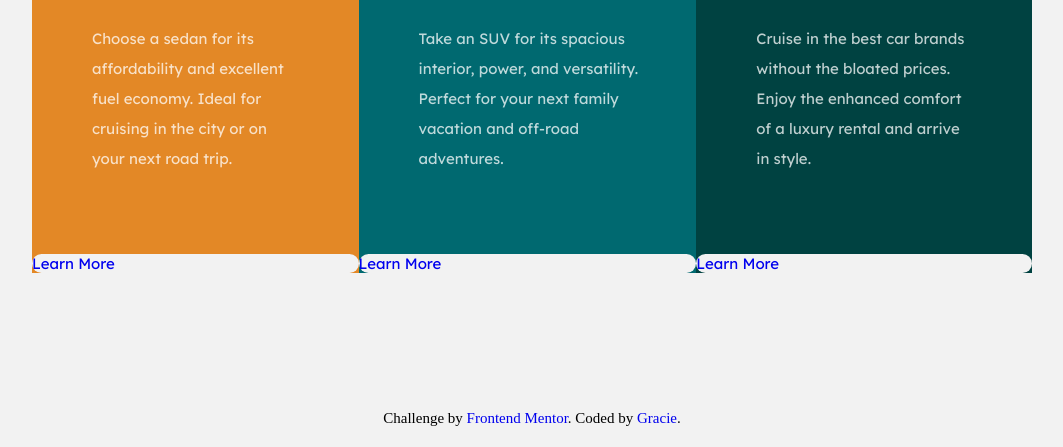
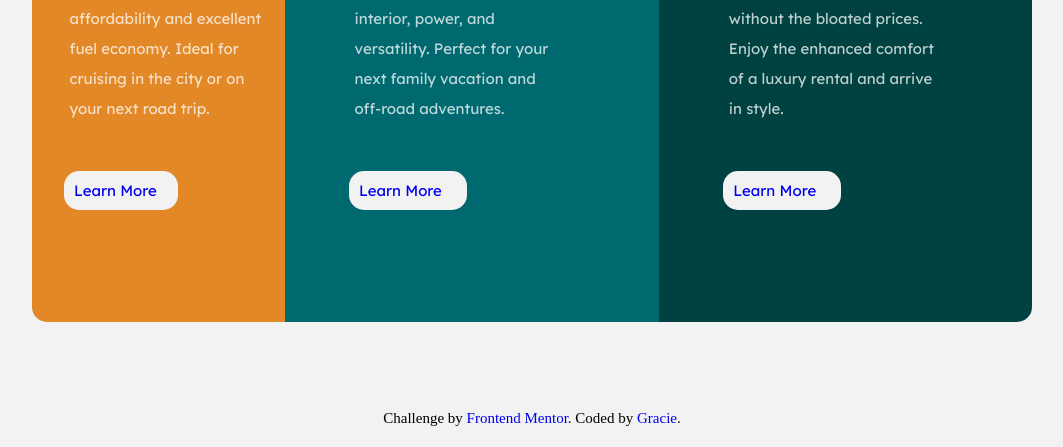
Before and after one commit to graciedevine/3-column-preview-card, a plain HTML site: page index.html in a window 1280 px wide. Shown: the part 353-800 px from the top of the page, without its empty margins (108-1171 px from the left). Drawn offline with Linux system fonts and the light colour scheme.

Commit message:
Centered text in columns, began styling buttons.

```diff
--- a/style.css
+++ b/style.css
@@ -27,12 +27,13 @@ p {
   font-size: 15px;
   color: var(--transparent-white);
   line-height: 2;
-  padding: 0px 55px 80px 60px;
+  padding: 0 1em 1em 2.5em;
 }
 
 .learn-more {
   font-family: "Lexend Deca", sans-serif;
   font-size: 15px;
+  text-align: center;
 }
 
 .buttons {
@@ -40,6 +41,9 @@ p {
   align-items: center;
   background-color: var(--very-light-gray);
   border-radius: 15px;
+  padding: 10px 10px 10px 10px;
+  margin: 2em 2em 2em 2em;
+  width: 45%;
 }
 
 body {
@@ -54,26 +58,29 @@ body {
 .card {
   max-width: 1200px;
   padding: 100px;
-  border-radius: 15px;
 }
 
 .wrapper {
   display: flex;
   flex-direction: row;
-  border-radius: 15px;
   width: 100%;
 }
 
 .yellow-column {
   background-color: var(--bright-orange);
+  border-radius: 15px 0 0 15px;
+  padding: 0 0 1em 0;
 }
 
 .blue-column {
   background-color: var(--dark-cyan);
+  padding: 0 5em 5em 2em;
 }
 
 .green-column {
   background-color: var(--very-dark-cyan);
+  border-radius: 0 15px 15px 0;
+  padding: 0 5em 5em 2em;
 }
 
 .icon {
```
